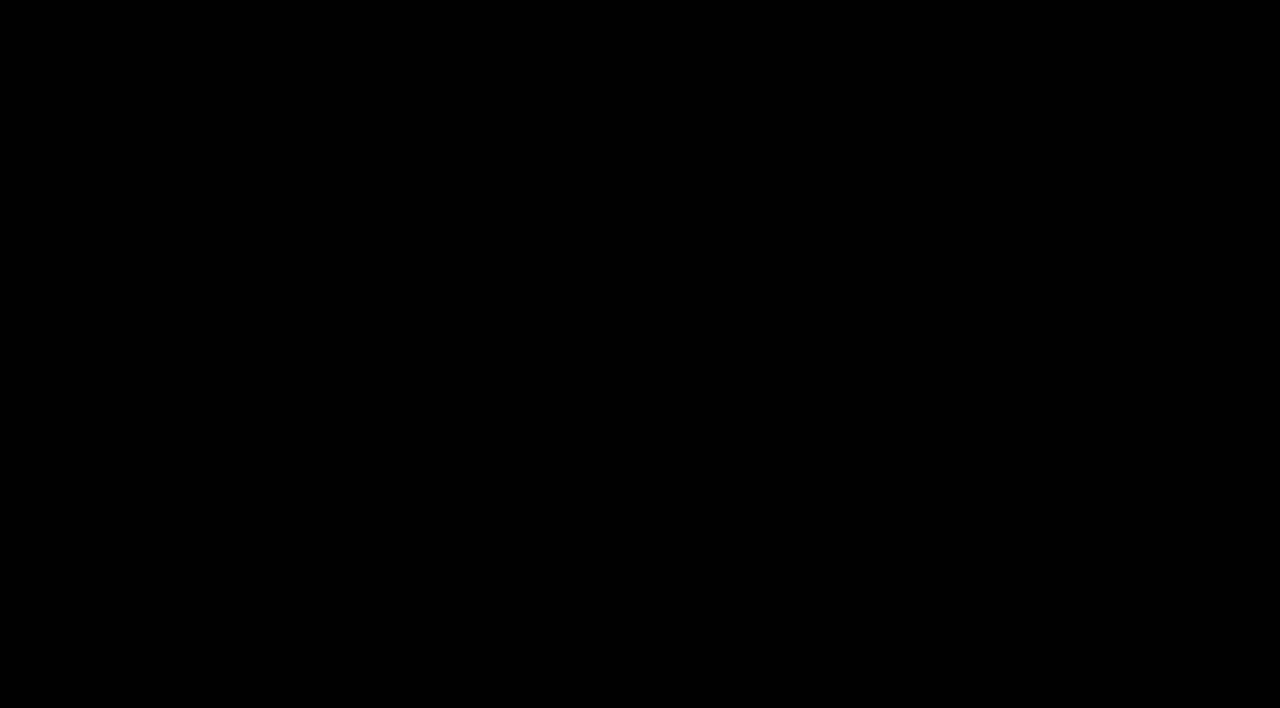
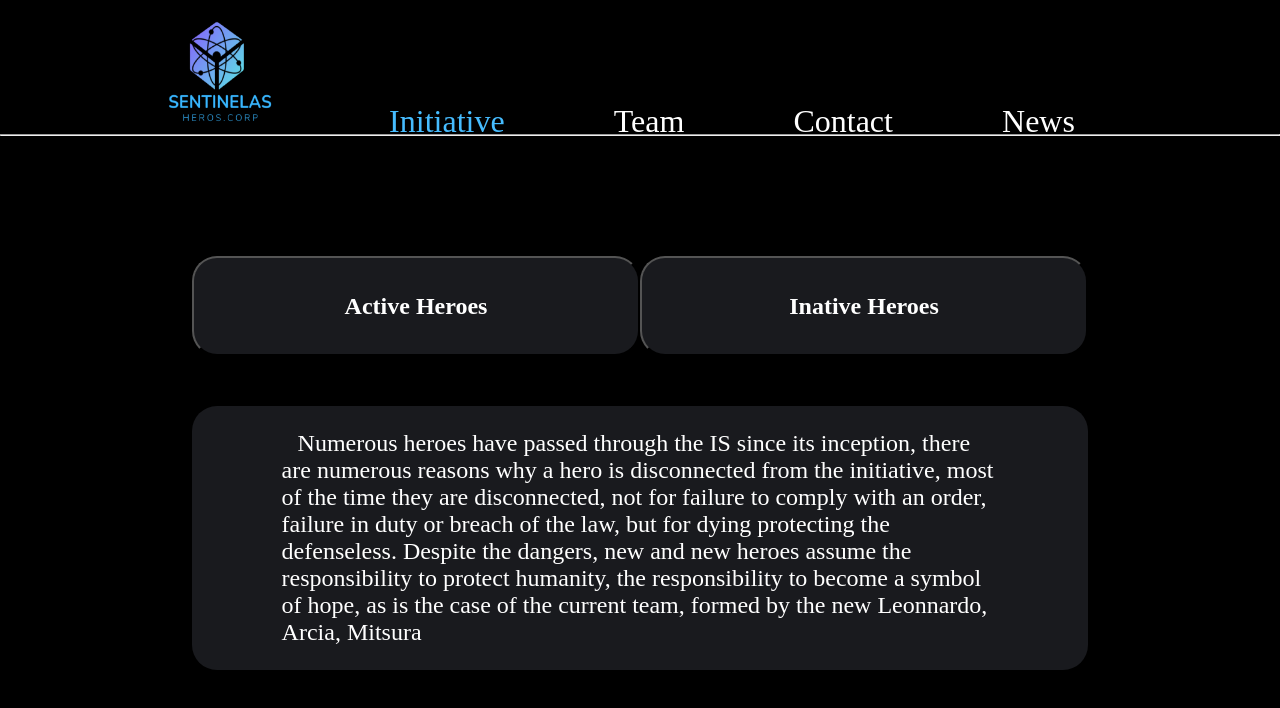
Before and after one commit to IsequielNascimento/React-Sentinels-Site, a React (Create React App) app: page /team in a window 1280 px wide. Before the commit this address had no page. Shown: the top 708 px of the page. Built offline with nearby package versions, Linux system fonts and the light colour scheme.

Commit message:
finalizing page Team

```diff
--- a/src/App.tsx
+++ b/src/App.tsx
@@ -6,8 +6,8 @@ function App() {
   return (
    <Router>
     <Routes>
-      <Route path="/" element={<Initiative/>} />
-      <Route path="/" element={<Team/>} />
+      <Route path="/initiative" element={<Initiative/>} />
+      <Route path="/team" element={<Team/>} />
     </Routes>
    </Router>
   );
--- a/src/components/Button/index.tsx
+++ b/src/components/Button/index.tsx
@@ -1,7 +1,8 @@
+import React from "react";
 import { ButtonContainer } from "./style"
 import { IButton } from "./types"
 
-export const Button = ({title, variant="primary", onClick}:IButton) => {
+export const Button = ({title, variant="", onClick}:IButton) => {
     return(
         <ButtonContainer variant={variant} onClick={onClick}>
 
--- a/src/components/Button/types.ts
+++ b/src/components/Button/types.ts
@@ -1,10 +1,10 @@
 export interface IButton {
     title: string;
     variant?: string;
-    onClick?: () => void;
+    onClick?: () => void | undefined;
     type?: string;
 }
 
 export interface IButtonStyled {
-    variant?: string;
+    variant: string;
 }
--- a/src/components/Header/index.tsx
+++ b/src/components/Header/index.tsx
@@ -2,7 +2,30 @@ import React from "react";
 import { Button } from "../Button";
 import { Container, Line, LogoPic, Menu, Row, Wrapper } from "./styles";
 import logo from "../../assets/logo.png";
+import { useNavigate } from "react-router-dom";
+
+
 export const Header = () => {
+  const navigate = useNavigate();
+
+  const HandleClickInitiative = () => {
+    navigate("/initiative");
+
+  }
+  const HandleClickTeam = () => {
+    navigate("/team");
+  }
+  const HandleClickContact = () => {
+    navigate("/contact");
+  }
+  const HandleClickNews = () => {
+    navigate("/news");
+
+  }
+
+
+
+
   return (
     <Line>
       <Wrapper>
@@ -10,10 +33,10 @@ export const Header = () => {
           <Row>
             <LogoPic src={logo} alt="Sentinels Logo" />
             <Menu>
-              <Button title="Initiative" />
-              <Button title="Team" variant="secondary" />
-              <Button title="Contact" variant="secondary" />
-              <Button title="News" variant="secondary" />
+              <Button title="Initiative" variant= "primary" onClick={HandleClickInitiative}/>
+              <Button title="Team" variant = "secondary" onClick={HandleClickTeam} />
+              <Button title="Contact" variant="secondary" onClick={HandleClickContact}/>
+              <Button title="News" variant="secondary" onClick={HandleClickNews}/>
             </Menu>
           </Row>
         </Container>
--- a/src/components/Header/styles.ts
+++ b/src/components/Header/styles.ts
@@ -23,6 +23,8 @@ export const Wrapper = styled.div`
   displa-direction: column;
   justify-content: center;
   align-items: center;
+  background-color: black;
+
 `;
 export const Row = styled.div`
 
--- a/src/components/InfoCard/styles.ts
+++ b/src/components/InfoCard/styles.ts
@@ -4,23 +4,28 @@ import { device } from "../../styles/device";
 
 export const InfoContainer = styled.div`
 
-  width: 600px;
-  height: 400px;
+  width: 100%;
+  max-width: 40%;
+  height: 100%;
   background-color: #191a1e;
-  border: 1px solid red;
-  padding-top: 16px;
-  padding-left: 16px;
+  padding: 16px;
   text-align: left;
+  border-radius: 25px;
+  display: flex;
+  flex-direction: column;
+  justify-content: center;
+  align-items: center;
+
 `;
 
 
 export const Text = styled.p`
 
+  max-width: 80%;
   text-indent: 16px;
   font-size: 22px;
   font-weight: normal;
-  margin-right: 8px;
-  margin-left: 8px;
+  margin: 8px 16px;
   white-space: pre-line;
   line-height: 1.1;
 
--- a/src/pages/initiative/styles.ts
+++ b/src/pages/initiative/styles.ts
@@ -1,8 +1,7 @@
 import styled from "styled-components";
 import { device } from "../../styles/device";
 
-export const Container = styled.main`
-  width: 100%;
+export const Container = styled.main`  width: 100%;
   max-width: 80%;
   height: 100%;
   margin: 0 auto;
@@ -13,7 +12,7 @@ export const Container = styled.main`
   flex-direction: column;
   justify-content: space-between;
   align-items: center;
-  border: 1px solid white;
+
 
 `;
 export const Row = styled.div`
@@ -29,7 +28,7 @@ export const Row = styled.div`
 `;
 
 export const Leader = styled.img`
-  border: green solid 1px;
+
   width: 390px;
   height: 360px;
 `;
--- a/src/pages/team/index.tsx
+++ b/src/pages/team/index.tsx
@@ -1,15 +1,31 @@
+
+import { Header } from "../../components/Header";
+import { Card, CardDescription, Container, InfoContainer, Row } from "./styles";
+
 export const Team = () => {
-
-    return (
-        <>
+  return (
+    <>
+      <Header />
 
 
-        <div>Text</div>
-
-        </>
-
-
-    )
-
-
-}
+      <Container>
+        <Row>
+          <Card>Active Heroes</Card>
+          <Card>Inative Heroes</Card>
+        </Row>
+        <InfoContainer>
+          <CardDescription>
+            Numerous heroes have passed through the IS since its inception,
+            there are numerous reasons why a hero is disconnected from the
+            initiative, most of the time they are disconnected, not for failure
+            to comply with an order, failure in duty or breach of the law, but
+            for dying protecting the defenseless. Despite the dangers, new and
+            new heroes assume the responsibility to protect humanity, the
+            responsibility to become a symbol of hope, as is the case of the
+            current team, formed by the new Leonnardo, Arcia, Mitsura
+          </CardDescription>
+        </InfoContainer>
+      </Container>
+    </>
+  );
+};
--- a/src/pages/team/styles.ts
+++ b/src/pages/team/styles.ts
@@ -0,0 +1,65 @@
+import styled from "styled-components";
+
+export const Container = styled.div`
+  width: 100%;
+  max-width: 80%%;
+  height: 100%;
+
+  margin: 0 auto;
+  margin-top: 120px;
+  position: relative;
+  align-items: center;
+  display: flex;
+  flex-direction: column;
+  justify-content: space-evenly;
+`;
+
+export const Row = styled.div`
+  width: 100%;
+  max-width: 70%;
+
+  margin: 0 auto;
+  display: flex;
+  flex-direction: row;
+  justify-content: space-between;
+`;
+export const Card = styled.button`
+  text-align: center;
+  font-size: 1.5rem;
+  font-weight: bold;
+
+  background-color: #191a1e;
+  color: #ffffff;
+  height: 100px;
+  width: 500px;
+  border-radius: 25px;
+
+  &:hover {
+    opacity: 0.6;
+    cursor: pointer;
+
+  }
+`;
+
+export const InfoContainer = styled.div`
+  width: 100%;
+  max-width: 70%;
+  margin-top: 50px;
+
+  background-color: #191a1e;
+
+  text-align: left;
+  display: flex;
+  justify-content: center;
+  align-items: center;
+  border-radius: 25px;
+`;
+
+export const CardDescription = styled.p`
+  width: 80%;
+  margin: 24px auto;
+  background-color: #191a1e;
+
+  font-size: 1.5rem;
+  text-indent: 16px;
+`;
```
Also changed, not shown: src/assets/background.svg (added), src/pages/initiative/index.tsx (line endings or trailing spaces), src/styles/global.ts (line endings or trailing spaces).
